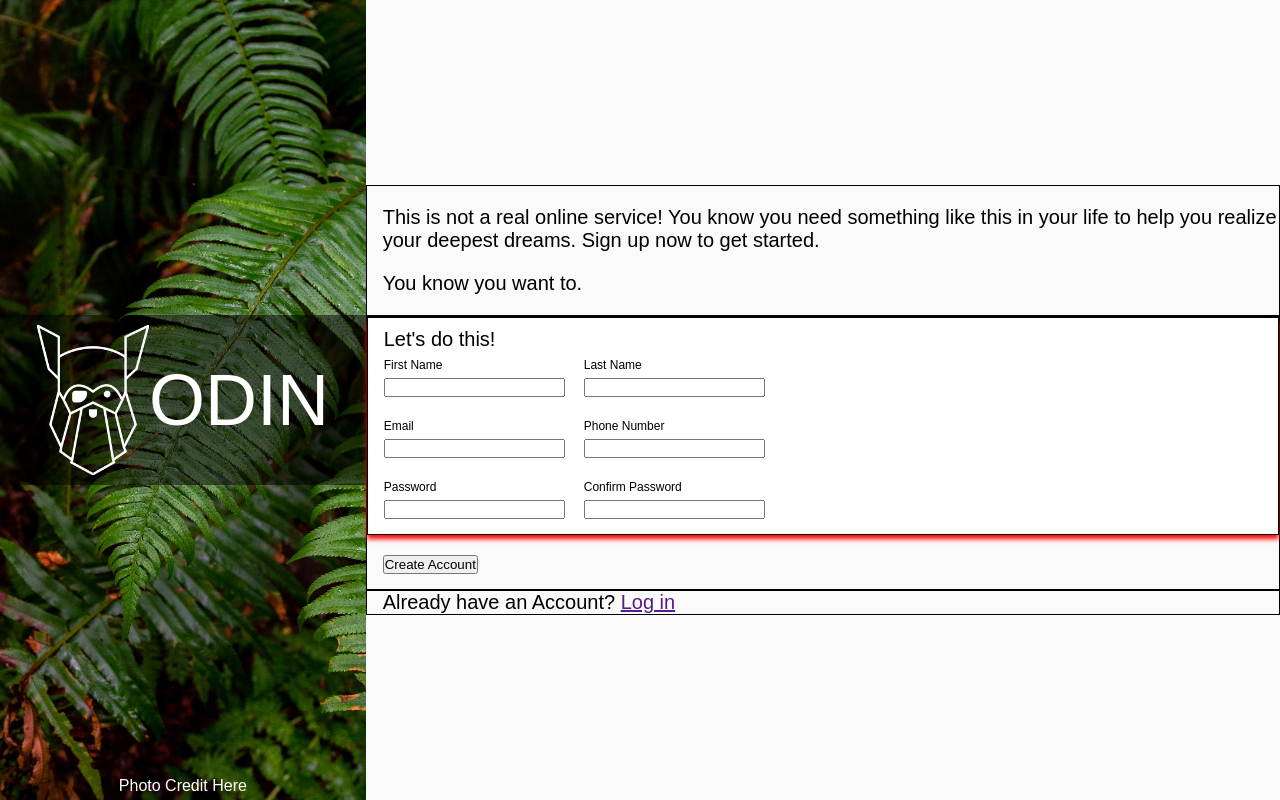
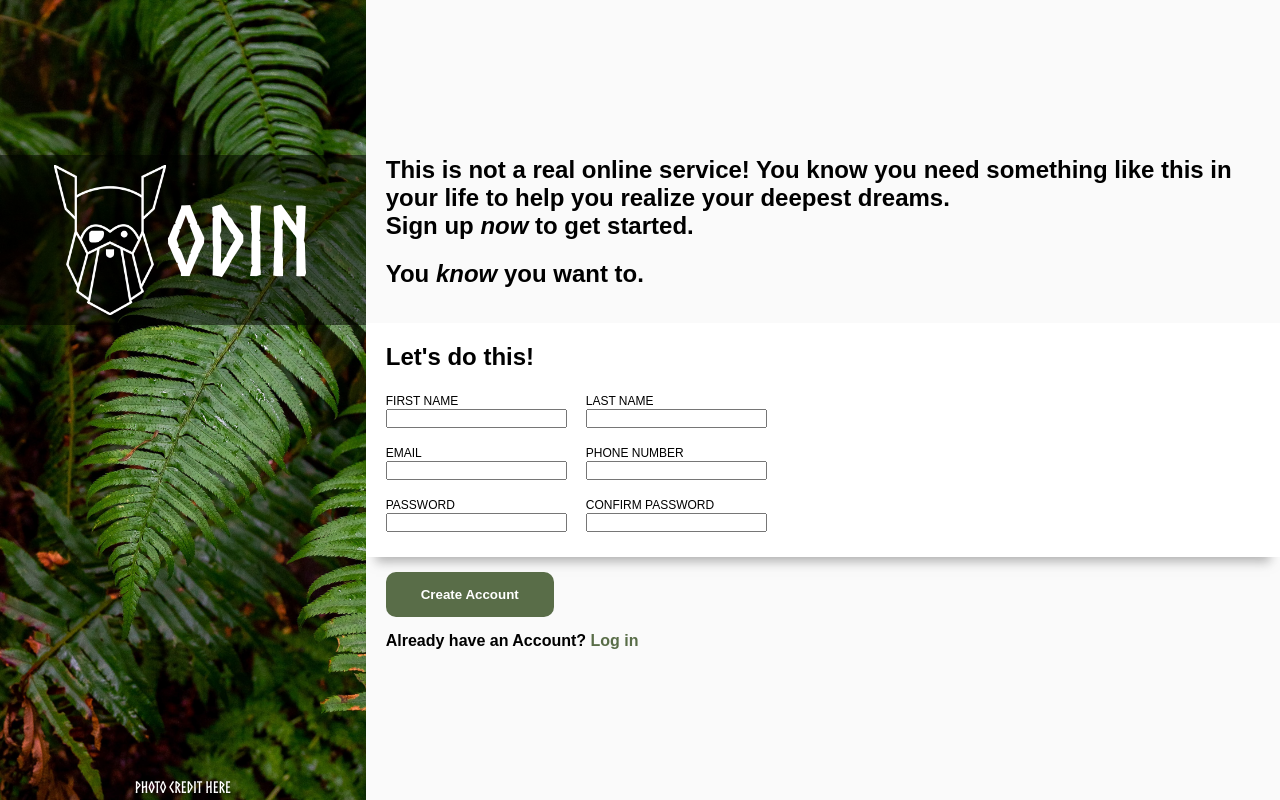
Before and after one commit to abarnes1/sign-up-form, a plain HTML site: page index.html in a window 1280 px wide. Drawn offline with Linux system fonts and the light colour scheme.

Commit message:
finish initial layout and styling other than inputs

```diff
--- a/index.html
+++ b/index.html
@@ -10,8 +10,9 @@
 <body>
   <div class="main-container">
     <div class="image-container">
+
       <div class="image-text">
-        <img src="images/odin-lined.png" style="height: 150px;" alt="the odin project logo">
+        <img src="images/odin-lined.png" alt="the odin project logo">
         <span>ODIN</span>
 
         <span class="photo-credit">Photo Credit Here</span>
@@ -19,20 +20,21 @@
     </div>
 
     <div class="content-container">
-      <div class="dev-border content-section">
+      <div class="pad-left" >
         <p>
           This is not a real online service! You know you need something like this in your life to help you realize your deepest dreams.
-          Sign up now to get started.
+          <br>Sign up <em>now</em> to get started.
         </p>
 
         <p>
-          You know you want to.
+          You <em>know</em> you want to.
         </p>
       </div>
 
-      <form class="dev-border" action="" id="signup">
-        <div class="dev-border fields-section">
-          <span class="content-section">Let's do this!</span>
+      <div class="fields-section pad-left">
+        <form class="" action="" id="signup">
+          <!-- <span>Let's do this!</span> -->
+          <p>Let's do this!</p>
 
           <div class="field-group">
             <div class="field">
@@ -60,12 +62,11 @@
               <label for="confirm-password">Confirm Password <input type="password" name="confirm-password" id="confirm-password"></label>
             </div>
           </div>
-        </div>
+        </form>
+      </div>
 
-        <span class="field-group"><button form="signup">Create Account</button></span>
-      </form>
-
-      <span class="dev-border content-section">Already have an Account? <a href="">Log in</a></span>
+      <span class="pad-left"><button form="signup">Create Account</button></span>
+      <span class="pad-left">Already have an Account? <a href="">Log in</a></span>
     </div>
   </div>
 </body>
--- a/styles.css
+++ b/styles.css
@@ -1,3 +1,8 @@
+@font-face {
+  font-family: "NorseBold";
+  src: url("fonts/Norse-Bold.otf");
+}
+
 * {
   margin: 0;
   padding: 0;
@@ -9,31 +14,50 @@ body {
   font-family: sans-serif;
 }
 
+a {
+  color: #596D48;
+  text-decoration: none;
+}
+
 button {
-  margin-top: 20px;
+  background-color: #596D48;
+  border: none;
+  border-radius: 10px;
+  color: white;
+  font-weight: bold;
+  padding: 15px 35px;
+}
+
+form {
+  padding-bottom: 10px;
+}
+
+img {
+  height: 150px;
+}
+
+label {
+  font-size: 0.75rem;
+  text-transform: uppercase;
+  font-weight: normal;
 }
 
 p {
   margin: 20px 0px;
-}
-
-.content-section {
-  padding-left: 1rem;
-  font-size: 1.25rem;
-  font-weight: 400;
+  font-size: 1.5rem;
 }
 
 .content-container {
   width: 100%;
   display: flex;
   flex-direction: column;
-  position: relative;
   justify-content: center;
   background-color: rgb(250, 250, 250);
 }
 
 .content-container > * {
-  padding-left: 10pxss;
+  font-weight: bold;
+  margin-bottom: 15px;
 }
 
 .dev-border {
@@ -41,25 +65,20 @@ p {
 }
 
 .fields-section {
-  box-shadow: 0px 4px 5px red;
+  box-shadow: 0px 15px 10px -10px rgba(150, 150, 150, 0.7);
   background-color: white;
-  padding-top: 10px;
-  font-size: 1.25rem;
+  display: flex;
+  flex-direction: column;
 }
 
 .field {
   max-width: 200px;
 }
 
-.field > label {
-  font-size: 0.75rem;
-}
-
 .field-group {
-  margin: 0px 0px 15px 0px;
-  padding-left: 1rem;
   display: flex;
   flex-wrap: wrap;
+  margin-bottom: 15px;
 }
 
 .image-container {
@@ -72,6 +91,7 @@ p {
   align-items: center;
   flex-shrink: 1;
   position: relative;
+  padding-bottom: 25%;
 }
 
 .image-text {
@@ -81,8 +101,13 @@ p {
   width: 100%;
   justify-content: center;
   align-items: center;
-  font-size: 72px;
+  font-size: 96px;
+  font-family: "NorseBold";
   padding: 10px;
+}
+
+.pad-left {
+  padding-left: 1.25rem;
 }
 
 .main-container {
```
Also changed, not shown: fonts/Norse-Bold.otf (added).
